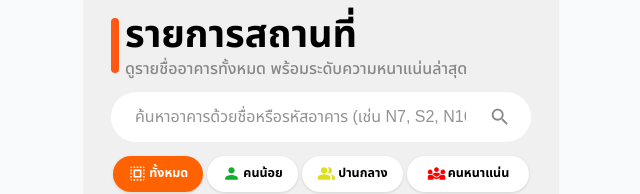
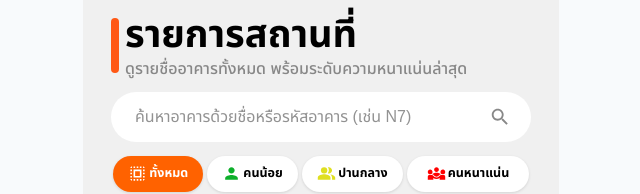
Before and after one commit to KongXrZ/teewangmai-Project, a Next.js app: page /locations in a window 1280 px wide. Shown: the top 194 px of the page, without its empty margins (319-959 px from the left). Built offline with nearby package versions, Linux system fonts and the light colour scheme; what @mui/material-nextjs would draw is missing.

Commit message:
fix: shorten location search placeholder

```diff
--- a/src/features/locations/components/location-list-page.tsx
+++ b/src/features/locations/components/location-list-page.tsx
@@ -80,7 +80,7 @@ export function LocationListPage({
           <SearchInput
             id="location-list-search"
             label="ค้นหาสถานที่"
-            placeholder="ค้นหาอาคารด้วยชื่อหรือรหัสอาคาร (เช่น N7, S2, N16)"
+            placeholder="ค้นหาอาคารด้วยชื่อหรือรหัสอาคาร (เช่น N7)"
             value={query}
             onChange={(event) => handleQueryChange(event.target.value)}
           />
```
